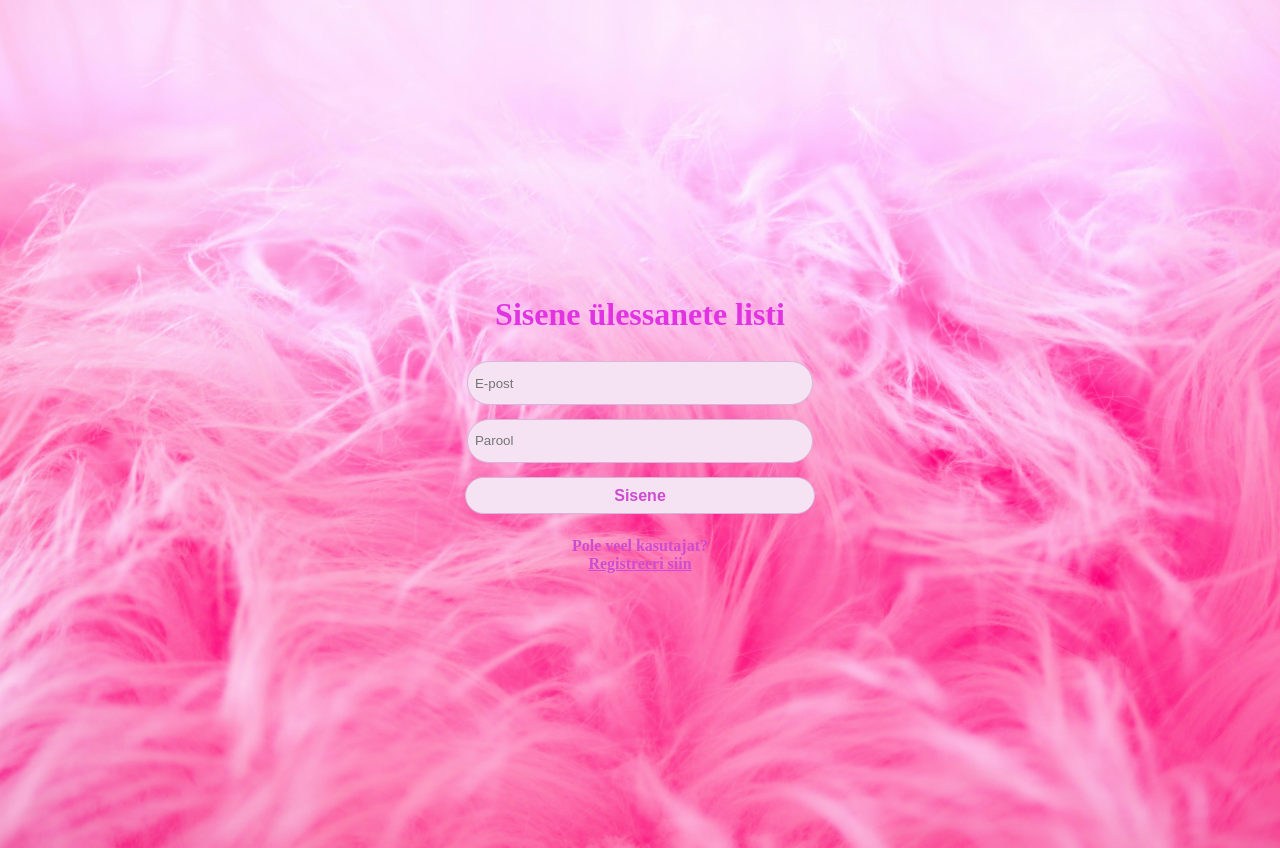
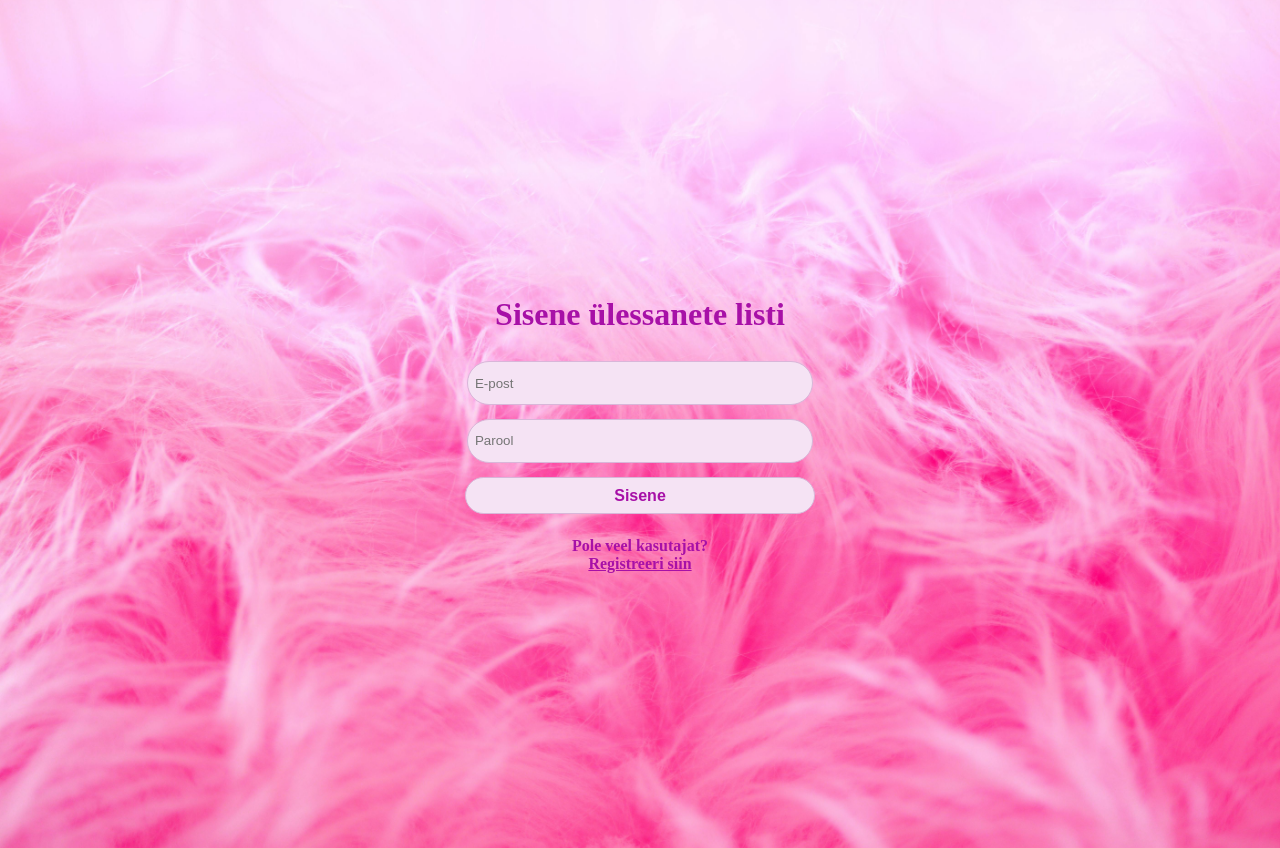
Before and after one commit to mairitikk/Back-End-New, a React (Vite) app in the folder front_end/: page / in a window 1280 px wide. Built offline with nearby package versions, Linux system fonts and the light colour scheme; a web font is replaced by a local one.

Commit message:
color changes

```diff
--- a/front_end/src/styles/HomeComponent.module.css
+++ b/front_end/src/styles/HomeComponent.module.css
@@ -9,7 +9,7 @@ font-family: 'Gloria Hallelujah', cursive;
 body {
     background: #f5e3f4;
     /* Light pink background */
-    color: #e233e2;
+    color: #a710a7;
     /* Black text for better contrast */
 
     padding: 1rem;
@@ -107,7 +107,7 @@ text-transform: uppercase;
     /* Light pink background */
     border: 1px solid #d9b6d9;
     /* Pink border */
-    color: #cf4bcf;
+    color: #a710a7;
     /* Pink text */
     padding: 0.55em 0.5em;
     border-radius: 1.25em;
--- a/front_end/src/styles/LoginComponent.module.css
+++ b/front_end/src/styles/LoginComponent.module.css
@@ -52,7 +52,7 @@
     /* Light pink background */
     border: 1px solid #d9b6d9;
     /* Pink border */
-    color: #cf4bcf;
+    color: #a710a7;
     /* Pink text */
     padding: 0.55em 0.5em;
     border-radius: 1.25em;
@@ -66,10 +66,10 @@
 }
 
 .link{
-    color: #cf4bcf;
+    color: #a710a7;
 }
 .linkText{
-    color: #cf4bcf;
+    color: #a710a7;
    margin-bottom: 0;
 
 }
--- a/front_end/src/styles/LogoutComponent.module.css
+++ b/front_end/src/styles/LogoutComponent.module.css
@@ -7,7 +7,7 @@
     font-family: 'Gloria Hallelujah', cursive;
     background: #f5e3f4;
     border: 1px solid #d9b6d9;
-    color: #cf4bcf;
+    color: #a710a7;
     padding: 0.2em 0.1em;
     /* Reduced padding further */
     border-radius: 1.25em;
--- a/front_end/src/styles/RegistrationComponent.module.css
+++ b/front_end/src/styles/RegistrationComponent.module.css
@@ -63,7 +63,7 @@
 }
 
 .error {
-  color: red;
+  color: #a710a7;
   font-size: 12px;
   position: absolute;
   top: 100%;
@@ -76,7 +76,7 @@
 width: 88%;
   background: #f5e3f4;
   border: 1px solid #d9b6d9;
-  color: #cf4bcf;
+  color: #a710a7;
   padding: 10px 20px;
   border-radius: 1.25em;
   cursor: pointer;
@@ -88,7 +88,7 @@ width: 88%;
 
 .registrationButton:hover {
   background: #d9b6d9;
-  color: #cf4bcf;
+  color: #a710a7;
 }
 .registrationButtonDirection {
 
```
